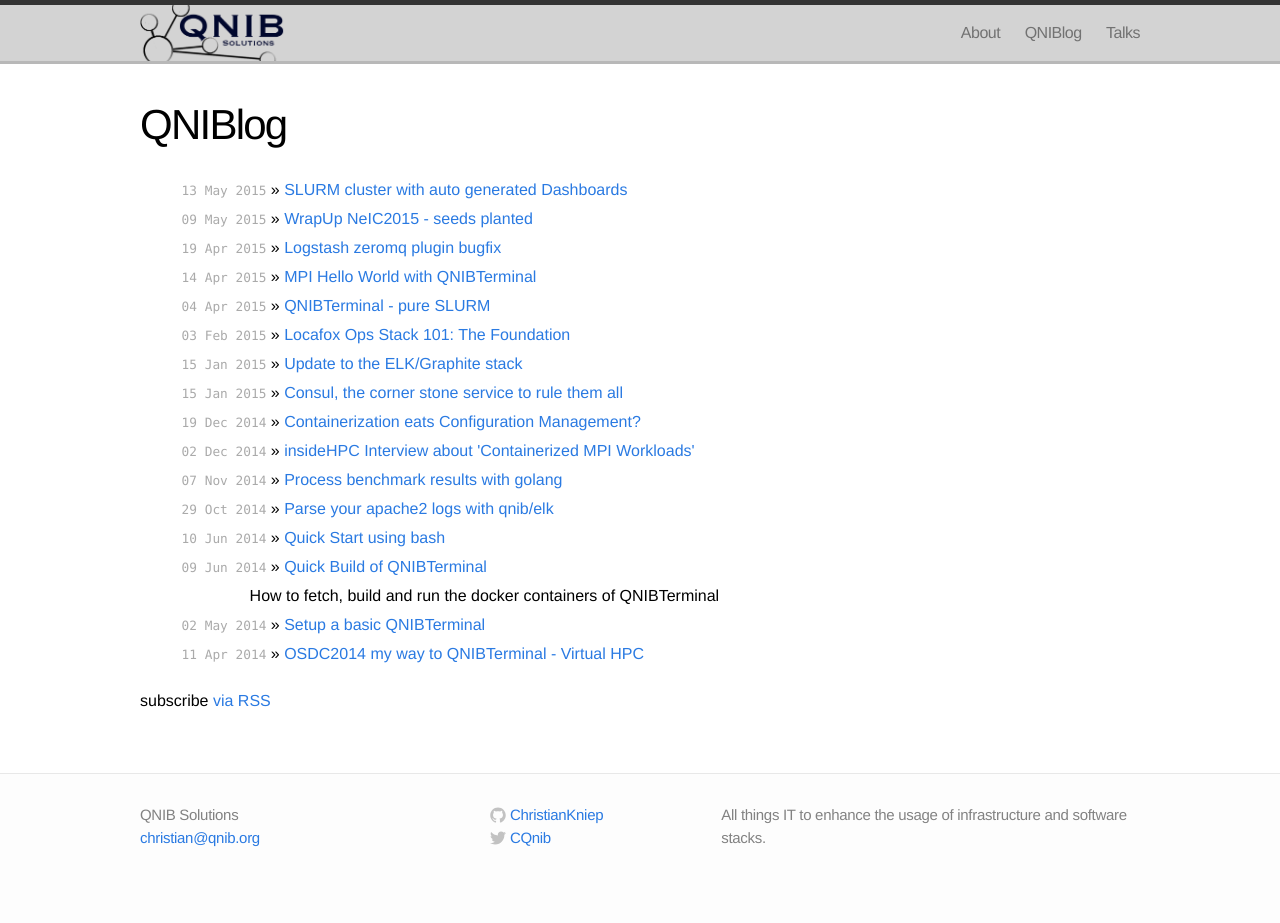
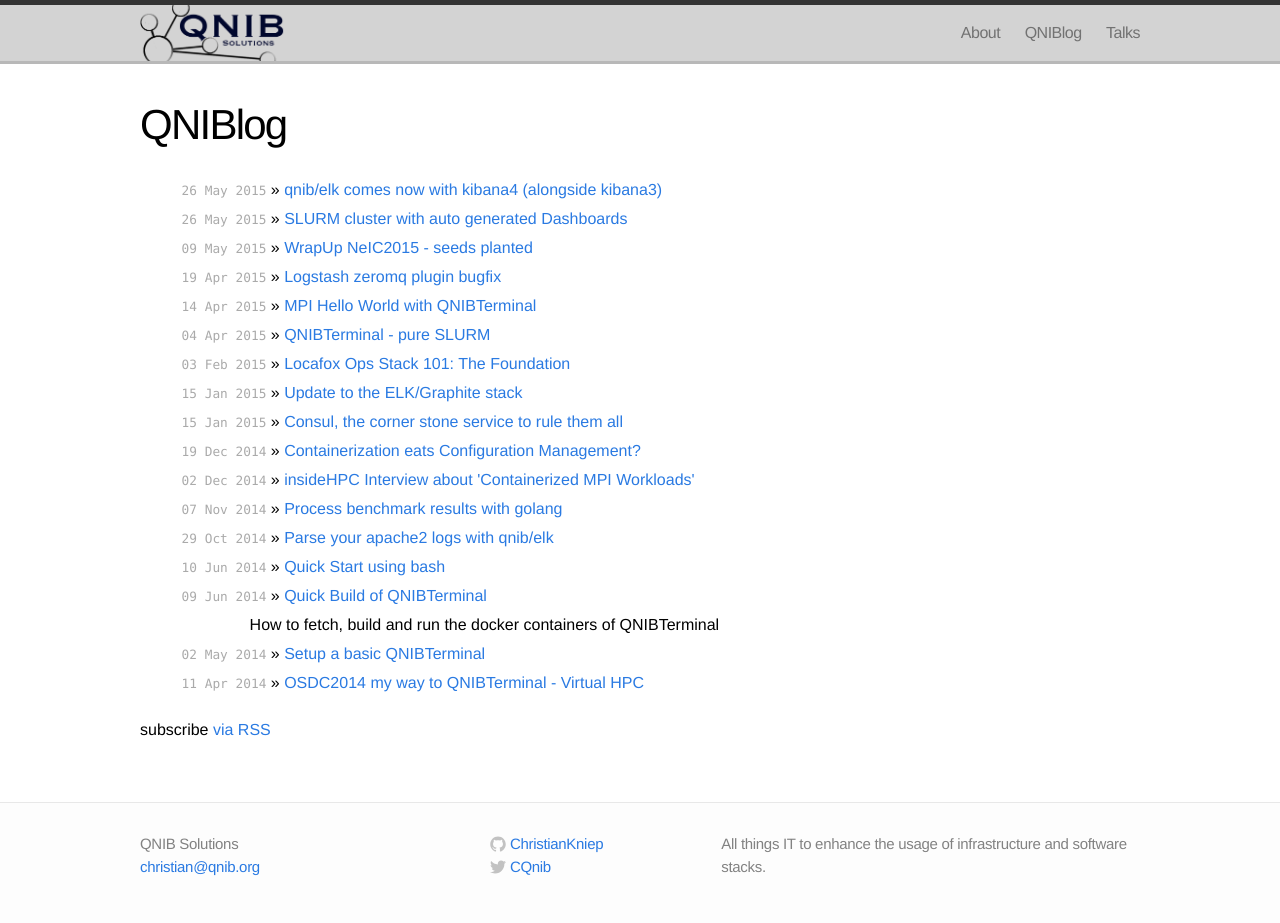
Before and after one commit to ChristianKniep/QNIBIncBlog, a Jekyll site: the page built from index.md, in a window 1280 px wide. Built offline with Jekyll 4.4.1, drawn with Linux system fonts in a browser that asks for light colours; before the commit the page ends 900 px from its top, so only the background shows below that; part of the change alters nothing that is shown.

Commit message:
kibana4 within ELK

```diff
--- a/_posts/2015-05-13-slurm-cluster-dashboards.md
+++ b/_posts/2015-05-13-slurm-cluster-dashboards.md
@@ -2,7 +2,7 @@
 author: Christian Kniep
 layout: post
 title: "SLURM cluster with auto generated Dashboards"
-date: 2015-05-13
+date: 2015-05-26
 tags: eng docker blog slurm qnibterminal
 ---
 
--- /dev/null
+++ b/_posts/2015-05-26-elk-kibana4.md
@@ -0,0 +1,50 @@
+---
+author: Christian Kniep
+layout: post
+title: "qnib/elk comes now with kibana4 (alongside kibana3)"
+date: 2015-05-26
+tags: eng docker blog logstash qnibterminal
+---
+
+Since I was ask on hub.docker.com if my [qnib/elk](https://registry.hub.docker.com/u/qnib/elk/) image is going to provide kibana4 in the near future I figured it would be worth to blog about it.
+
+The image in question is quite nice for trying the ELK stack out  and I take some pride in stating that it's the number 2 image popping up if you search for 'elasticsearch' (and rank by stars). :)
+![](/pics/2015-05-26/docker_images.png)
+
+### qnib/elk (:kibana4)
+
+For those of you who just want to play around with a ELK-stack in one image I just <s>created a kibana4-version (qnib/elk:kibana4).</s> added kibana4 into the qnib/elk image.
+
+To start is without external images, just fetch the elk `docker-compose` file and off you go.
+
+{% highlight bash %}
+$ mkdir -p mystack; cd mystack/
+$ curl -Lso dc-elk.yml https://raw.githubusercontent.com/ChristianKniep/docker-elk/master/dc-elk.yml
+$ curl -Lso elk.yml https://raw.githubusercontent.com/ChristianKniep/docker-elk/master/elk.yml
+$ compose -f dc-elk.yml up -d
+Creating mystack_elk_1...
+{% endhighlight %}
+
+Afterwards consul will provide insides on which service is up'n'running...
+![](/pics/2015-05-26/elk_consul.png)
+
+## Hello World
+
+Once everything is green the world is open to be explored. :)
+
+First a log message should be pushed, otherwise the `logstash` index won't be created and there is nothing to look at.
+
+{% highlight bash %}
+$ echo HelloWorld | nc -w1 192.168.99.100 5514
+{% endhighlight %}
+
+Kibana3 shows up by reaching out to `:8080/kibana/`:
+![](/pics/2015-05-26/hello_kibana3.png)
+
+Kibana4 is available underneath `:5601`.
+![](/pics/2015-05-26/hello_kibana4.png)
+
+**But** (and that is why I was reluctant so far), somehow it seems to be impossible to preconfigure the settings. Maybe that had changed, but I couldn't find a file based way of doing so.<br>
+![](/pics/2015-05-26/settings_kibana4.png)
+
+Enjoy! Even though YMMV... :)
```
Also changed, not shown: pics/2015-05-26/docker_images.png (added), pics/2015-05-26/elk_consul.png (added), pics/2015-05-26/hello_kibana3.png (added), pics/2015-05-26/hello_kibana4.png (added), pics/2015-05-26/settings_kibana4.png (added).
